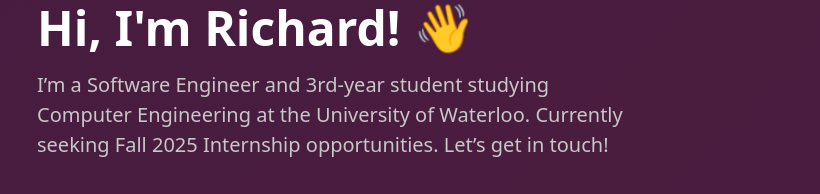
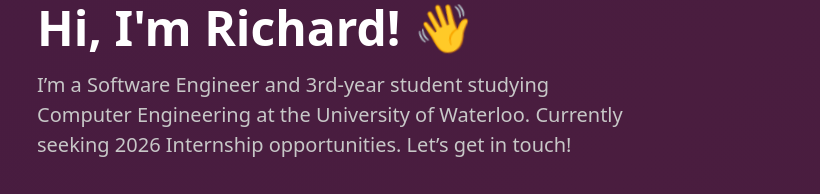
Before and after one commit to RichardWangg/Personal-Website-2, a React (Vite) app: page / in a window 1280 px wide. Shown: the part 384-578 px from the top of the page, without its empty margins (227-1047 px from the left). Built offline with nearby package versions, Linux system fonts and the light colour scheme.

Commit message:
updating text

```diff
--- a/src/components/Home.jsx
+++ b/src/components/Home.jsx
@@ -44,7 +44,7 @@
         <h1 className="home-title">Hi, I'm Richard! <span className="wave-emoji">👋</span></h1>
         <p className="home-subtitle">
           I’m a Software Engineer and 3rd-year student studying Computer Engineering at the University of Waterloo.
-          Currently seeking Fall 2025 Internship opportunities. Let’s get in touch!
+          Currently seeking 2026 Internship opportunities. Let’s get in touch!
         </p>
         <div className="home-icons">
           <a href="https://github.com/RichardWangg" target="_blank" rel="noopener noreferrer"><FaGithub /></a>
```
